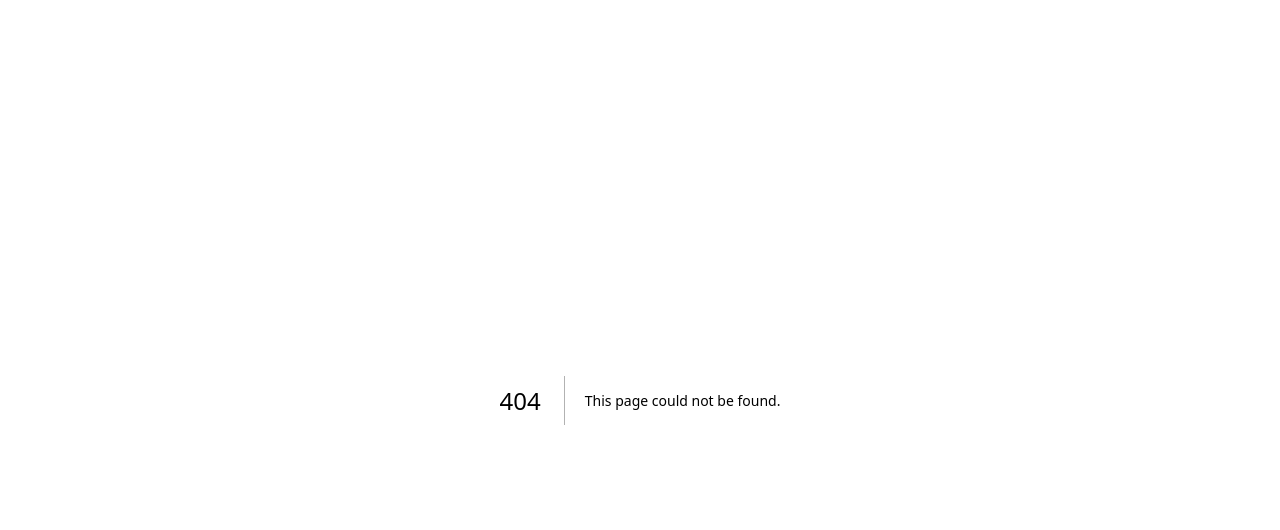
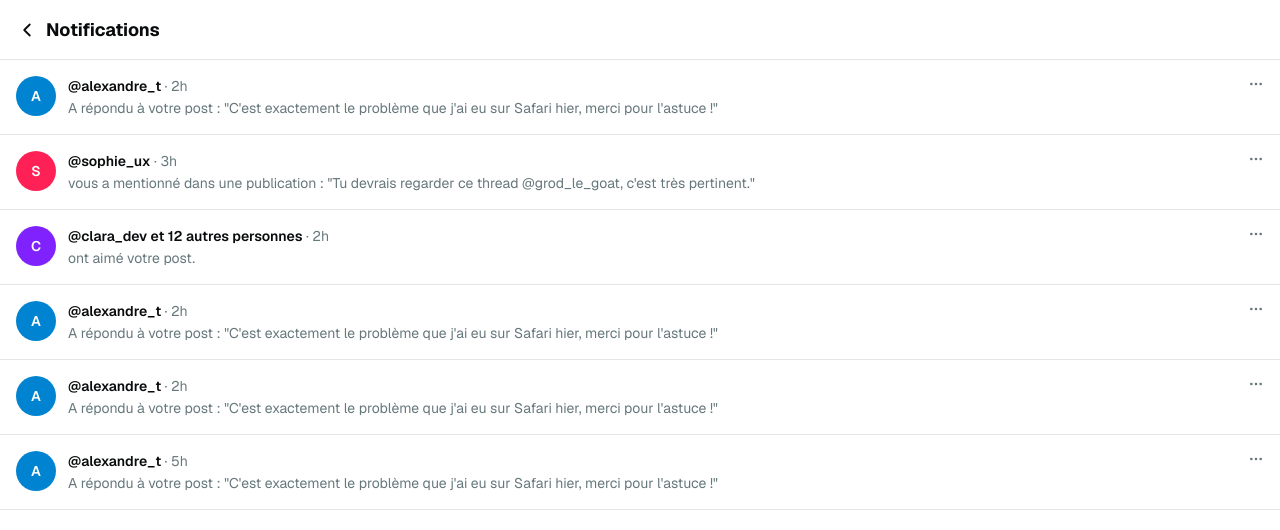
Before and after one commit to x-breezy/breezy, a Next.js app in the folder apps/web/: page /notifications in a window 1280 px wide. Before the commit this address had no page. Shown: the top 530 px of the page. Built offline with nearby package versions, Linux system fonts and the light colour scheme.

Commit message:
feat: implement home and search pages with headers and feed state management

```diff
--- a/apps/web/app/(app)/home/page.tsx
+++ b/apps/web/app/(app)/home/page.tsx
@@ -1,3 +1,14 @@
+"use client"
+
+import { useState } from "react"
+import { HomeHeader } from "@/components/home/HomeHeader"
+
 export default function HomePage() {
-  return <div></div>
+  const [feed, setFeed] = useState("For you")
+
+  return (
+    <div>
+      <HomeHeader feed={feed} onFeedChange={setFeed} />
+    </div>
+  )
 }
--- a/apps/web/app/(app)/search/page.tsx
+++ b/apps/web/app/(app)/search/page.tsx
@@ -1,3 +1,11 @@
+import { SearchHeader } from "@/components/search/SearchHeader"
+import { TagList } from "@/components/search/TagList"
+
 export default function SearchPage() {
-  return <div></div>
+  return (
+    <div>
+      <SearchHeader />
+      <TagList />
+    </div>
+  )
 }
--- /dev/null
+++ b/apps/web/app/notifications/page.tsx
@@ -0,0 +1,95 @@
+import { IconDots } from "@tabler/icons-react"
+import { NotificationsHeader } from "@/components/notifications/NotificationsHeader"
+
+interface Notification {
+  id: string
+  handle: string
+  time: string
+  message: string
+  initials: string
+  color: string
+}
+
+const NOTIFICATIONS: Notification[] = [
+  {
+    id: "1",
+    handle: "alexandre_t",
+    time: "2h",
+    message: 'A répondu à votre post : "C\'est exactement le problème que j\'ai eu sur Safari hier, merci pour l\'astuce !"',
+    initials: "A",
+    color: "bg-sky-600",
+  },
+  {
+    id: "2",
+    handle: "sophie_ux",
+    time: "3h",
+    message: 'vous a mentionné dans une publication : "Tu devrais regarder ce thread @grod_le_goat, c\'est très pertinent."',
+    initials: "S",
+    color: "bg-rose-500",
+  },
+  {
+    id: "3",
+    handle: "clara_dev et 12 autres personnes",
+    time: "2h",
+    message: "ont aimé votre post.",
+    initials: "C",
+    color: "bg-violet-600",
+  },
+  {
+    id: "4",
+    handle: "alexandre_t",
+    time: "2h",
+    message: 'A répondu à votre post : "C\'est exactement le problème que j\'ai eu sur Safari hier, merci pour l\'astuce !"',
+    initials: "A",
+    color: "bg-sky-600",
+  },
+  {
+    id: "5",
+    handle: "alexandre_t",
+    time: "2h",
+    message: 'A répondu à votre post : "C\'est exactement le problème que j\'ai eu sur Safari hier, merci pour l\'astuce !"',
+    initials: "A",
+    color: "bg-sky-600",
+  },
+  {
+    id: "6",
+    handle: "alexandre_t",
+    time: "5h",
+    message: 'A répondu à votre post : "C\'est exactement le problème que j\'ai eu sur Safari hier, merci pour l\'astuce !"',
+    initials: "A",
+    color: "bg-sky-600",
+  },
+]
+
+export default function NotificationsPage() {
+  return (
+    <div>
+      <NotificationsHeader />
+      <ul>
+        {NOTIFICATIONS.map((notif) => (
+          <li key={notif.id} className='flex gap-3 border-b px-4 py-4'>
+            <div
+              className={`flex h-10 w-10 shrink-0 items-center justify-center rounded-full text-sm font-semibold text-white ${notif.color}`}
+            >
+              {notif.initials}
+            </div>
+            <div className='min-w-0 flex-1'>
+              <div className='flex items-start justify-between gap-2'>
+                <p className='text-sm'>
+                  <span className='font-semibold'>@{notif.handle}</span>
+                  {notif.time && (
+                    <span className='text-muted-foreground'> · {notif.time}</span>
+                  )}
+                </p>
+                <button className='shrink-0 text-muted-foreground'>
+                  <IconDots size={16} />
+                </button>
+              </div>
+              <p className='mt-0.5 text-sm text-muted-foreground'>{notif.message}</p>
+            </div>
+          </li>
+        ))}
+      </ul>
+    </div>
+  )
+}
--- /dev/null
+++ b/apps/web/app/post/page.tsx
@@ -0,0 +1,39 @@
+"use client"
+
+import { useRef, useState } from "react"
+import { useRouter } from "next/navigation"
+import { PostHeader } from "@/components/post/PostHeader"
+import { PostBottomBar } from "@/components/post/PostBottomBar"
+
+export default function PostPage() {
+  const [content, setContent] = useState("")
+  const router = useRouter()
+  const textareaRef = useRef<HTMLTextAreaElement>(null)
+
+  function handlePost() {
+    if (!content.trim()) return
+    router.back()
+  }
+
+  return (
+    <div className='flex h-dvh flex-col'>
+      <PostHeader onPost={handlePost} />
+
+      <div className='flex h-auto flex-1 gap-3 overflow-y-auto px-4 py-4'>
+        <div className='flex h-10 w-10 shrink-0 items-center justify-center rounded-full bg-amber-700 text-sm font-semibold text-white'>
+          G
+        </div>
+        <textarea
+          ref={textareaRef}
+          value={content}
+          onChange={(e) => setContent(e.target.value)}
+          placeholder='Quoi de neuf ?'
+          className='mt-2 flex-1 resize-none bg-transparent text-base outline-none placeholder:text-muted-foreground'
+          autoFocus
+        />
+      </div>
+
+      <PostBottomBar />
+    </div>
+  )
+}
--- a/apps/web/components/NavBar.tsx
+++ b/apps/web/components/NavBar.tsx
@@ -16,7 +16,7 @@ export function NavBar() {
   const active = (href: string) => pathname === href
 
   return (
-    <nav className='grid h-12 w-screen grid-cols-5 border-t'>
+    <nav className='grid h-15 w-screen grid-cols-5 border-t'>
       <a href='/home' className='flex w-full items-center justify-center'>
         {active("/home") ? <IconHomeFilled size={30} className='text-foreground' /> : <IconHome size={30} />}
       </a>
--- /dev/null
+++ b/apps/web/components/home/HomeHeader.tsx
@@ -0,0 +1,53 @@
+"use client"
+
+import { useRouter } from "next/navigation"
+import { Popover } from "@base-ui/react/popover"
+import { IconBell, IconCheck, IconChevronDown, IconPlus } from "@tabler/icons-react"
+
+const FEED_OPTIONS = ["For you", "Following", "Trending"]
+
+export function HomeHeader({ feed, onFeedChange }: { feed: string; onFeedChange: (f: string) => void }) {
+  const router = useRouter()
+
+  return (
+    <header className='sticky top-0 z-10 flex h-15 items-center justify-between border-b bg-background/80 px-4 backdrop-blur-sm'>
+      <button
+        onClick={() => router.push("/post")}
+        className='flex h-8 w-8 items-center justify-center rounded-md bg-muted text-foreground'
+      >
+        <IconPlus size={18} strokeWidth={2} />
+      </button>
+
+      <Popover.Root>
+        <Popover.Trigger className='text-md flex items-center gap-1 font-bold outline-none'>
+          {feed}
+          <IconChevronDown size={14} strokeWidth={2.5} />
+        </Popover.Trigger>
+
+        <Popover.Portal>
+          <Popover.Positioner sideOffset={8}>
+            <Popover.Popup
+              style={{ zIndex: 9999 }}
+              className='min-w-[140px] overflow-hidden rounded-2xl border bg-background shadow-lg outline-none'
+            >
+              {FEED_OPTIONS.map((option) => (
+                <Popover.Close
+                  key={option}
+                  onClick={() => onFeedChange(option)}
+                  className='flex w-full items-center justify-between px-4 py-2.5 text-sm font-medium transition-colors hover:bg-muted'
+                >
+                  {option}
+                  {feed === option && <IconCheck size={14} strokeWidth={2.5} />}
+                </Popover.Close>
+              ))}
+            </Popover.Popup>
+          </Popover.Positioner>
+        </Popover.Portal>
+      </Popover.Root>
+
+      <button onClick={() => router.push("/notifications")} className='text-foreground'>
+        <IconBell size={22} strokeWidth={1.75} />
+      </button>
+    </header>
+  )
+}
--- /dev/null
+++ b/apps/web/components/notifications/NotificationsHeader.tsx
@@ -0,0 +1,17 @@
+"use client"
+
+import { useRouter } from "next/navigation"
+import { IconChevronLeft } from "@tabler/icons-react"
+
+export function NotificationsHeader() {
+  const router = useRouter()
+
+  return (
+    <header className='sticky top-0 z-10 flex h-15 items-center gap-2 border-b bg-background/80 px-4 backdrop-blur-sm'>
+      <button onClick={() => router.back()} className='text-foreground'>
+        <IconChevronLeft size={22} strokeWidth={2} />
+      </button>
+      <h1 className='text-lg font-bold'>Notifications</h1>
+    </header>
+  )
+}
--- /dev/null
+++ b/apps/web/components/post/PostBottomBar.tsx
@@ -0,0 +1,14 @@
+"use client"
+
+import { IconChartBar, IconGif, IconMoodSmile, IconPhoto } from "@tabler/icons-react"
+
+export function PostBottomBar() {
+  return (
+    <div className='flex h-15 items-center gap-5 border-t px-4 py-3'>
+      <label className='cursor-pointer text-[var(--brezzy-bg)]'>
+        <IconPhoto size={30} strokeWidth={2} />
+        <input type='file' accept='image/*' className='hidden' />
+      </label>
+    </div>
+  )
+}
--- /dev/null
+++ b/apps/web/components/post/PostHeader.tsx
@@ -0,0 +1,21 @@
+"use client"
+
+import { useRouter } from "next/navigation"
+
+export function PostHeader({ onPost }: { onPost: () => void }) {
+  const router = useRouter()
+
+  return (
+    <header className='flex h-15 items-center justify-between border-b px-4'>
+      <button onClick={() => router.back()} className='text-base font-medium text-foreground'>
+        Annuler
+      </button>
+      <button
+        onClick={onPost}
+        className='rounded-full bg-[var(--brezzy-bg)] px-4 py-1.5 text-sm font-medium text-white'
+      >
+        Poster
+      </button>
+    </header>
+  )
+}
--- /dev/null
+++ b/apps/web/components/search/SearchHeader.tsx
@@ -0,0 +1,18 @@
+"use client"
+
+import { IconSearch } from "@tabler/icons-react"
+
+export function SearchHeader() {
+  return (
+    <header className='sticky top-0 z-10 bg-background/80 px-4 py-2.5 backdrop-blur-sm'>
+      <div className='flex items-center gap-2.5 rounded-full bg-muted px-4 py-2.5'>
+        <IconSearch size={18} strokeWidth={2} className='shrink-0 text-muted-foreground' />
+        <input
+          type='text'
+          placeholder='Rechercher'
+          className='flex-1 bg-transparent text-sm outline-none placeholder:text-muted-foreground'
+        />
+      </div>
+    </header>
+  )
+}
--- /dev/null
+++ b/apps/web/components/search/TagList.tsx
@@ -0,0 +1,27 @@
+const TAGS = [
+  { tag: "WebDev", posts: "12.4k" },
+  { tag: "TypeScript", posts: "9.8k" },
+  { tag: "OpenSource", posts: "8.1k" },
+  { tag: "BreezyUpdate", posts: "7.3k" },
+  { tag: "TailwindCSS", posts: "6.5k" },
+  { tag: "NextJS", posts: "5.9k" },
+  { tag: "React", posts: "5.4k" },
+  { tag: "UXDesign", posts: "4.7k" },
+  { tag: "Frontend", posts: "3.9k" },
+  { tag: "DevOps", posts: "3.2k" },
+]
+
+export function TagList() {
+  return (
+    <ul className='py-3'>
+      {TAGS.map((item) => (
+        <li key={item.tag}>
+          <button className='flex w-full items-center justify-between px-4 py-4 text-left transition-colors hover:bg-muted'>
+            <span className='text-base font-medium'>#{item.tag}</span>
+            <span className='text-sm text-muted-foreground'>{item.posts} posts</span>
+          </button>
+        </li>
+      ))}
+    </ul>
+  )
+}
```
